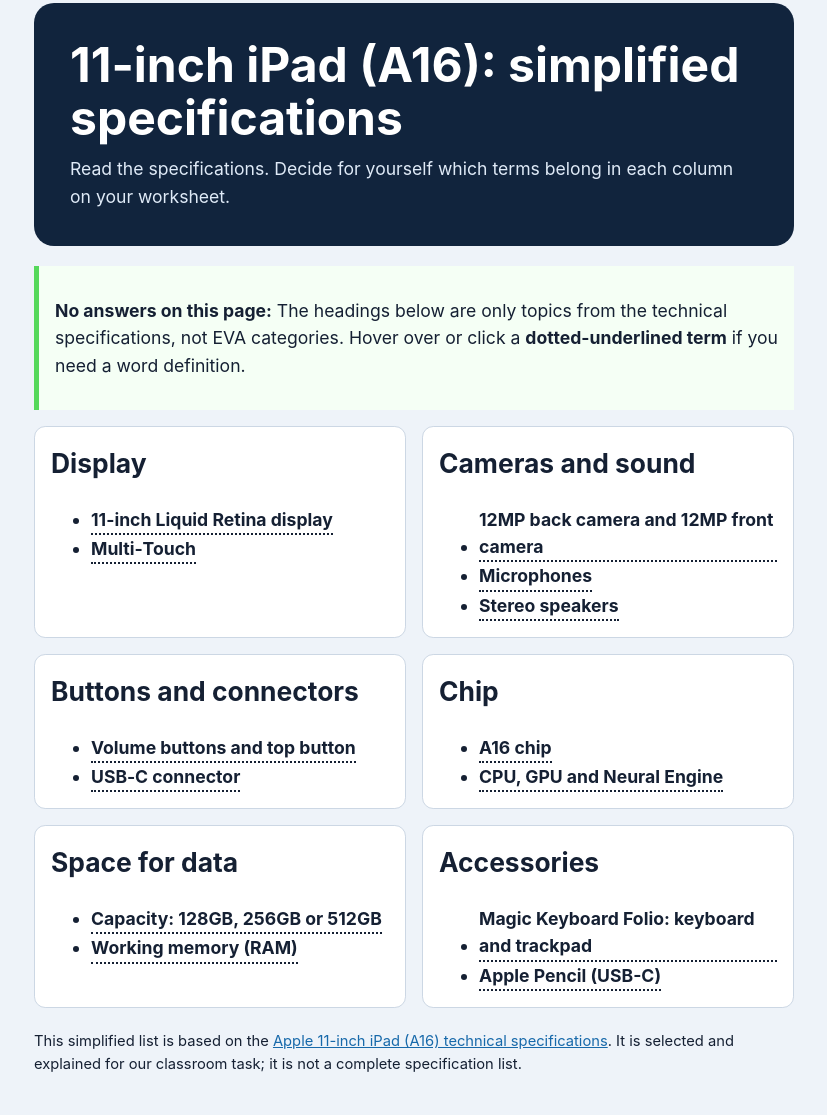
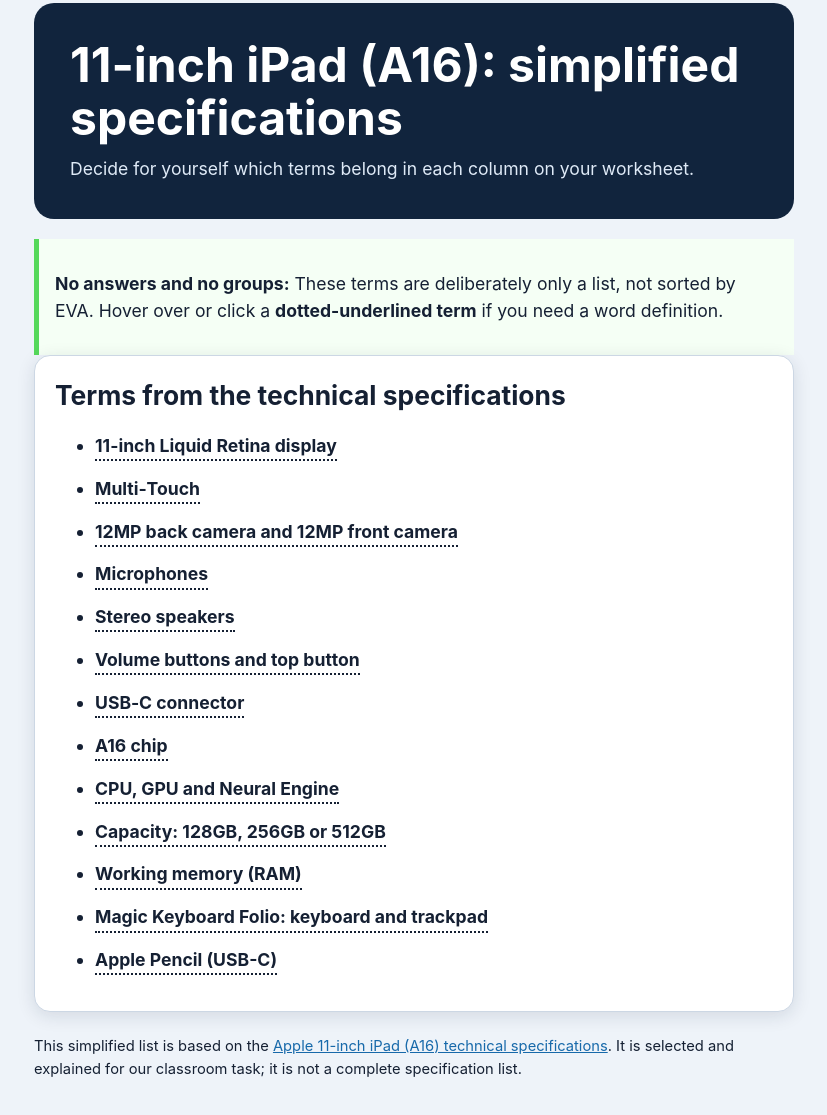
Before and after one commit to eudinaesis/grg23, a plain HTML site: page 1d-dgb/iPad-11-EVA-Spezifikationen.html in a window 1280 px wide. Shown: the part 95-1210 px from the top of the page, without its empty margins (226-1053 px from the left). Drawn offline with Linux system fonts and the light colour scheme.

Commit message:
Flatten iPad reference terms without categories

```diff
--- a/1d-dgb/iPad-11-EVA-Spezifikationen.html
+++ b/1d-dgb/iPad-11-EVA-Spezifikationen.html
@@ -8,10 +8,8 @@
   <script src="../assets/language.js" defer></script>
   <link rel="stylesheet" href="../assets/breadcrumbs.css">
   <style>
-    .spec-grid { display: grid; grid-template-columns: repeat(auto-fit, minmax(16rem, 1fr)); gap: 1rem; margin-top: 1rem; }
-    .spec-card { border: 1px solid var(--line); border-radius: .7rem; padding: 1rem; background: white; }
-    .spec-card h2 { margin-top: 0; }
-    .spec-card ul { margin-bottom: 0; }
+    .spec-list { margin-top: 1rem; }
+    .spec-list li { margin: .85rem 0; }
     .term { position: relative; display: inline; border: 0; border-bottom: 2px dotted currentColor; padding: 0; background: transparent; color: inherit; font: inherit; font-weight: 700; cursor: help; text-align: left; }
     .term:focus-visible { outline: 3px solid #facc15; outline-offset: 3px; }
     .definition { display: none; position: absolute; z-index: 5; left: 0; top: calc(100% + .4rem); width: min(21rem, 72vw); padding: .7rem .8rem; border: 1px solid #334155; border-radius: .45rem; background: #0f172a; color: white; font-size: .9rem; font-weight: 400; line-height: 1.35; box-shadow: 0 .4rem 1.2rem rgb(15 23 42 / .28); }
@@ -30,62 +28,34 @@
     <!-- site-breadcrumb:start --><nav class="breadcrumb site-breadcrumb" aria-label="Brotkrumen / Breadcrumbs"><ol><li><a href="../index.html">GRG 23</a></li><li><a href="index.html">1D · DGB</a></li><li><a href="EVA-Prinzip-Teil-2.html"><span data-lang="de">EVA-Prinzip Teil 2</span><span data-lang="en">EVA principle part 2</span></a></li><li><span aria-current="page">iPad 11</span></li></ol></nav><!-- site-breadcrumb:end -->
     <header class="site-header">
       <h1><span data-lang="de">11" iPad (A16): Vereinfachte Daten</span><span data-lang="en">11-inch iPad (A16): simplified specifications</span></h1>
-      <p><span data-lang="de">Lies die Daten. Entscheide selbst, welche Begriffe zu welcher Spalte auf deinem Arbeitsblatt passen.</span><span data-lang="en">Read the specifications. Decide for yourself which terms belong in each column on your worksheet.</span></p>
+      <p><span data-lang="de">Entscheide selbst, welche Begriffe zu welcher Spalte auf deinem Arbeitsblatt passen.</span><span data-lang="en">Decide for yourself which terms belong in each column on your worksheet.</span></p>
     </header>
 
     <aside class="note">
-      <p data-lang="de"><strong>Keine Lösungen auf dieser Seite:</strong> Die Überschriften unten sind nur Themen aus den technischen Daten, keine EVA-Kategorien. Fahre mit der Maus über einen <strong>gepunktet unterstrichenen Begriff</strong> oder klicke darauf, wenn du eine Wort-Erklärung brauchst.</p>
-      <p data-lang="en"><strong>No answers on this page:</strong> The headings below are only topics from the technical specifications, not EVA categories. Hover over or click a <strong>dotted-underlined term</strong> if you need a word definition.</p>
+      <p data-lang="de"><strong>Keine Lösungen und keine Gruppen:</strong> Diese Begriffe sind absichtlich nur eine Liste, nicht nach EVA sortiert. Fahre mit der Maus über einen <strong>gepunktet unterstrichenen Begriff</strong> oder klicke darauf, wenn du eine Wort-Erklärung brauchst.</p>
+      <p data-lang="en"><strong>No answers and no groups:</strong> These terms are deliberately only a list, not sorted by EVA. Hover over or click a <strong>dotted-underlined term</strong> if you need a word definition.</p>
     </aside>
 
-    <section class="spec-grid" aria-label="Simplified iPad specifications">
-      <article class="spec-card">
-        <h2><span data-lang="de">Bildschirm</span><span data-lang="en">Display</span></h2>
-        <ul>
+    <section class="tutorial" aria-label="Simplified iPad specifications">
+      <article class="tutorial-step">
+        <div class="step-copy">
+          <h2><span data-lang="de">Begriffe aus den technischen Daten</span><span data-lang="en">Terms from the technical specifications</span></h2>
+          <ul class="spec-list">
             <li><button class="term" type="button" aria-expanded="false"><span data-lang="de">11" Liquid-Retina-Display</span><span data-lang="en">11-inch Liquid Retina display</span><span class="definition"><span data-lang="de">Der flache Bildschirm des iPads. Er zeigt zum Beispiel Text, Bilder, Videos und Spiele.</span><span data-lang="en">The iPad’s flat screen. It shows text, pictures, videos and games.</span></span></button></li>
             <li><button class="term" type="button" aria-expanded="false"><span data-lang="de">Multi-Touch</span><span data-lang="en">Multi‑Touch</span><span class="definition"><span data-lang="de">Der Bildschirm kann mehrere Berührungen gleichzeitig erkennen, zum Beispiel zwei Finger zum Vergrößern eines Bildes.</span><span data-lang="en">The screen can detect several touches at once, for example two fingers to enlarge a picture.</span></span></button></li>
-        </ul>
-      </article>
-
-      <article class="spec-card">
-        <h2><span data-lang="de">Kameras und Ton</span><span data-lang="en">Cameras and sound</span></h2>
-        <ul>
             <li><button class="term" type="button" aria-expanded="false"><span data-lang="de">12-MP-Kamera hinten und 12-MP-Kamera vorne</span><span data-lang="en">12MP back camera and 12MP front camera</span><span class="definition"><span data-lang="de">Die Kameras können Fotos und Videos aufnehmen. Die vordere Kamera eignet sich zum Beispiel für Videoanrufe.</span><span data-lang="en">The cameras can record photos and videos. The front camera is useful, for example, for video calls.</span></span></button></li>
             <li><button class="term" type="button" aria-expanded="false"><span data-lang="de">Mikrofone</span><span data-lang="en">Microphones</span><span class="definition"><span data-lang="de">Mikrofone nehmen Schall auf, zum Beispiel deine Stimme bei einer Aufnahme.</span><span data-lang="en">Microphones pick up sound, for example your voice in a recording.</span></span></button></li>
             <li><button class="term" type="button" aria-expanded="false"><span data-lang="de">Stereo-Lautsprecher</span><span data-lang="en">Stereo speakers</span><span class="definition"><span data-lang="de">Die Lautsprecher machen Ton hörbar, zum Beispiel Musik oder die Stimme in einem Video.</span><span data-lang="en">The speakers make sound audible, for example music or a voice in a video.</span></span></button></li>
-        </ul>
-      </article>
-
-      <article class="spec-card">
-        <h2><span data-lang="de">Tasten und Anschlüsse</span><span data-lang="en">Buttons and connectors</span></h2>
-        <ul>
             <li><button class="term" type="button" aria-expanded="false"><span data-lang="de">Lautstärketasten und obere Taste</span><span data-lang="en">Volume buttons and top button</span><span class="definition"><span data-lang="de">Mit den Lautstärketasten änderst du die Lautstärke. Die obere Taste schaltet das iPad ein oder aus.</span><span data-lang="en">The volume buttons change the volume. The top button turns the iPad on or off.</span></span></button></li>
             <li><button class="term" type="button" aria-expanded="false"><span data-lang="de">USB-C-Anschluss</span><span data-lang="en">USB‑C connector</span><span class="definition"><span data-lang="de">Hier kannst du ein Ladekabel oder anderes Zubehör anschließen. Über ein passendes Kabel können auch Dateien übertragen werden.</span><span data-lang="en">This is where you connect a charging cable or other accessories. With a suitable cable, files can also be transferred.</span></span></button></li>
-        </ul>
-      </article>
-
-      <article class="spec-card">
-        <h2><span data-lang="de">Chip</span><span data-lang="en">Chip</span></h2>
-        <ul>
             <li><button class="term" type="button" aria-expanded="false"><span data-lang="de">A16 Chip</span><span data-lang="en">A16 chip</span><span class="definition"><span data-lang="de">Ein sehr kleiner Bauteil im iPad, der Befehle ausführt und mit Daten rechnet.</span><span data-lang="en">A very small part inside the iPad that follows instructions and calculates with data.</span></span></button></li>
             <li><button class="term" type="button" aria-expanded="false"><span data-lang="de">CPU, GPU und Neural Engine</span><span data-lang="en">CPU, GPU and Neural Engine</span><span class="definition"><span data-lang="de">Teile des A16 Chips: Die CPU führt viele Befehle aus, die GPU hilft besonders bei Bildern und Spielen, und die Neural Engine hilft bei bestimmten Aufgaben mit maschinellem Lernen.</span><span data-lang="en">Parts of the A16 chip: the CPU follows many instructions, the GPU especially helps with pictures and games, and the Neural Engine helps with certain machine-learning tasks.</span></span></button></li>
-        </ul>
-      </article>
-
-      <article class="spec-card">
-        <h2><span data-lang="de">Platz für Daten</span><span data-lang="en">Space for data</span></h2>
-        <ul>
             <li><button class="term" type="button" aria-expanded="false"><span data-lang="de">Kapazität: 128 GB, 256 GB oder 512 GB</span><span data-lang="en">Capacity: 128GB, 256GB or 512GB</span><span class="definition"><span data-lang="de">Diese GB-Zahl sagt, wie viel Platz es für Apps, Fotos, Videos und Dateien gibt. Mehr GB bedeutet mehr Platz.</span><span data-lang="en">This GB number says how much room there is for apps, photos, videos and files. More GB means more room.</span></span></button></li>
             <li><button class="term" type="button" aria-expanded="false"><span data-lang="de">Arbeitsspeicher (RAM)</span><span data-lang="en">Working memory (RAM)</span><span class="definition"><span data-lang="de">RAM ist sehr schneller Platz, den das iPad benutzt, während Apps gerade laufen. Beim Ausschalten wird sein Inhalt gelöscht. Apple nennt die RAM-Größe auf seiner technischen Daten-Seite nicht.</span><span data-lang="en">RAM is very fast space that the iPad uses while apps are running. Its contents disappear when the iPad is switched off. Apple does not state the RAM amount on its technical-specifications page.</span></span></button></li>
-        </ul>
-      </article>
-
-      <article class="spec-card">
-        <h2><span data-lang="de">Zubehör</span><span data-lang="en">Accessories</span></h2>
-        <ul>
             <li><button class="term" type="button" aria-expanded="false"><span data-lang="de">Magic Keyboard Folio: Tastatur und Trackpad</span><span data-lang="en">Magic Keyboard Folio: keyboard and trackpad</span><span class="definition"><span data-lang="de">Die Tastatur hat Tasten zum Schreiben. Das Trackpad ist die glatte Fläche darunter: Damit bewegst du den Zeiger auf dem Bildschirm.</span><span data-lang="en">The keyboard has keys for typing. The trackpad is the smooth surface below it: you use it to move the pointer on the screen.</span></span></button></li>
             <li><button class="term" type="button" aria-expanded="false"><span data-lang="de">Apple Pencil (USB-C)</span><span data-lang="en">Apple Pencil (USB-C)</span><span class="definition"><span data-lang="de">Mit dem Pencil kannst du auf dem iPad schreiben, zeichnen und auswählen.</span><span data-lang="en">With the Pencil, you can write, draw and select on the iPad.</span></span></button></li>
           </ul>
+        </div>
       </article>
     </section>
 
```
Also changed, not shown: 1d-dgb/EVA-Prinzip-Teil-2.html (+1 -1 lines). Lines whose indentation alone changed are shown as unchanged.
